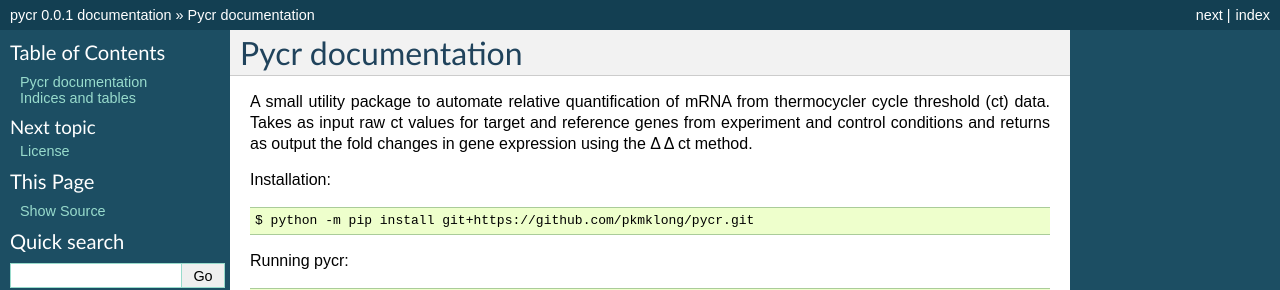
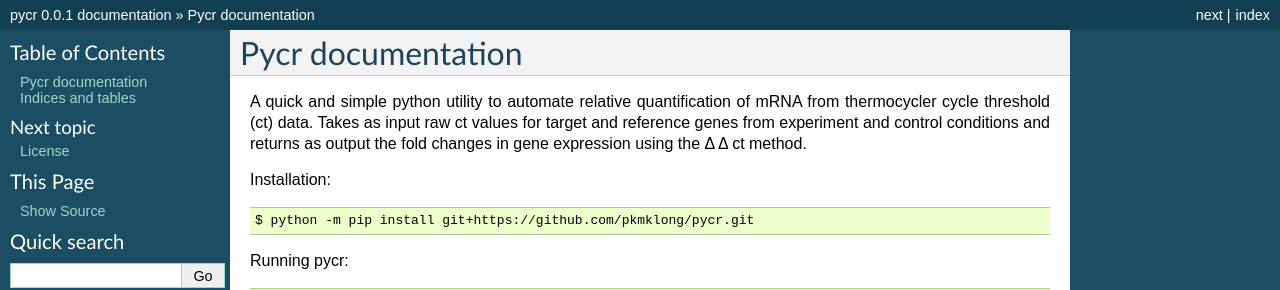
Before and after one commit to patrickmlong/pycr, a Sphinx documentation site: the page built from docs/index.rst, in a window 1280 px wide. Shown: the top 290 px of the page. Built offline with Sphinx 7.4.7, drawn with Linux system fonts in a browser that asks for light colours.

Commit message:
Update index.rst

```diff
--- a/docs/index.rst
+++ b/docs/index.rst
@@ -1,6 +1,6 @@
 Pycr documentation
 =====================================
-A small utility package to automate relative quantification of mRNA from thermocycler cycle threshold (ct) data. Takes as input raw ct values for target and reference genes from experiment and control conditions and returns as output the fold changes in gene expression using the |Dgr| |Dgr| ct method.
+A quick and simple python utility to automate relative quantification of mRNA from thermocycler cycle threshold (ct) data. Takes as input raw ct values for target and reference genes from experiment and control conditions and returns as output the fold changes in gene expression using the |Dgr| |Dgr| ct method.
 
 Installation::
 
```
